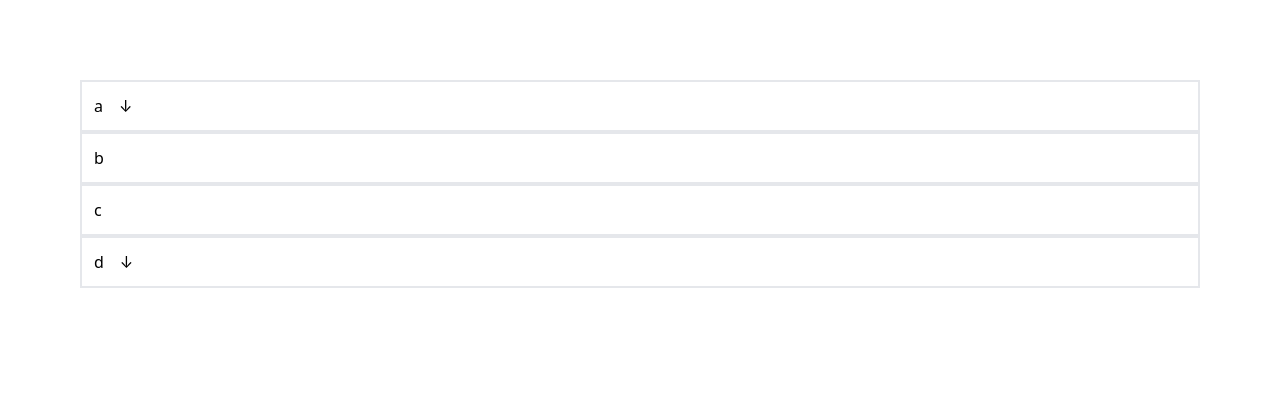
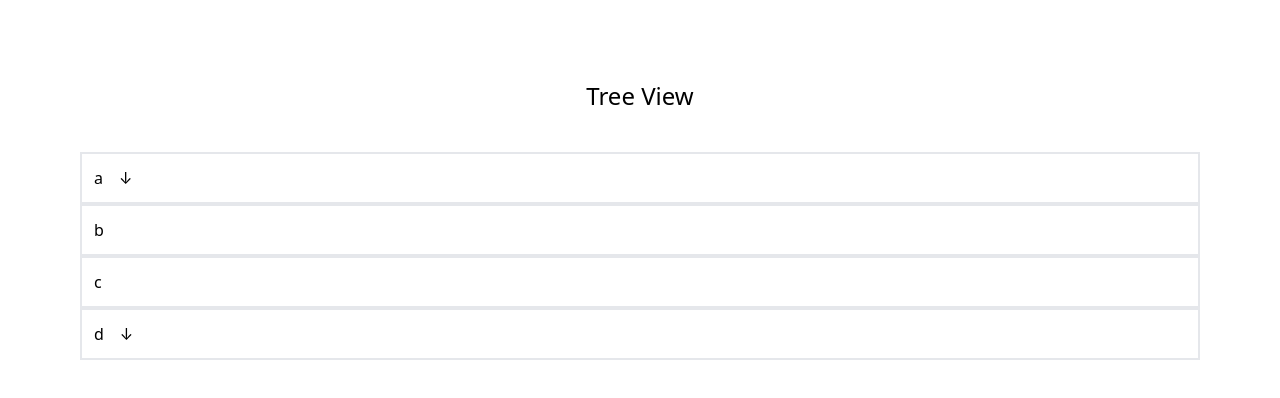
Before and after one commit to aistiak/eva-react, a React (Create React App) app in the folder my-app/: page / in a window 1280 px wide. Shown: the top 398 px of the page. Built offline with nearby package versions, Linux system fonts and the light colour scheme.

Commit message:
added some style and text

```diff
--- a/my-app/src/components/TreeView.tsx
+++ b/my-app/src/components/TreeView.tsx
@@ -3,10 +3,15 @@ import { TreeItem } from './TreeItem'
 export default function TreeView() {
     const ParentItems = items.filter( v => v.ParentId == "" )
     return (
-        <div className="p-20">
-            {ParentItems.map( v => (
-                <TreeItem item={v} items={items} />
-            ))}
+        <div className="p-20 flex flex-col items-center">
+            <div className="pb-10">
+                <h1 className="text-2xl"> Tree View </h1>
+            </div>
+            <div className="h-full w-full">
+                {ParentItems.map( v => (
+                    <TreeItem item={v} items={items} />
+                ))}
+            </div>
         </div>
     )
 }
```
